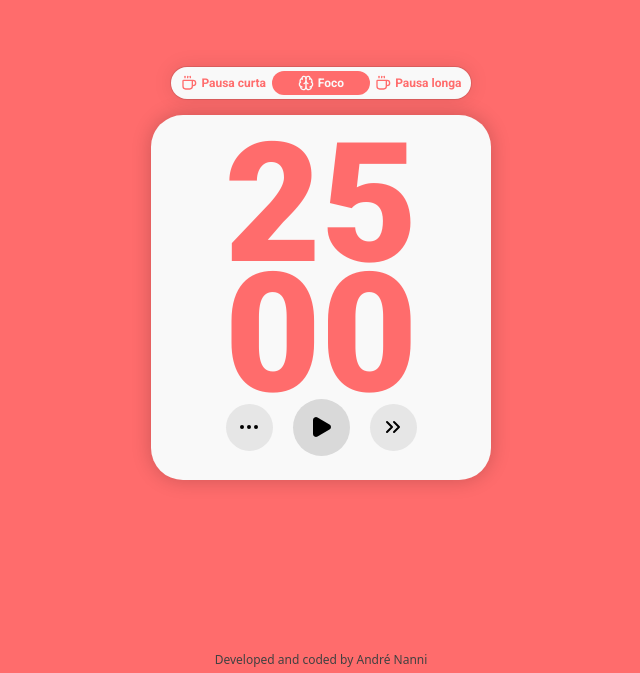
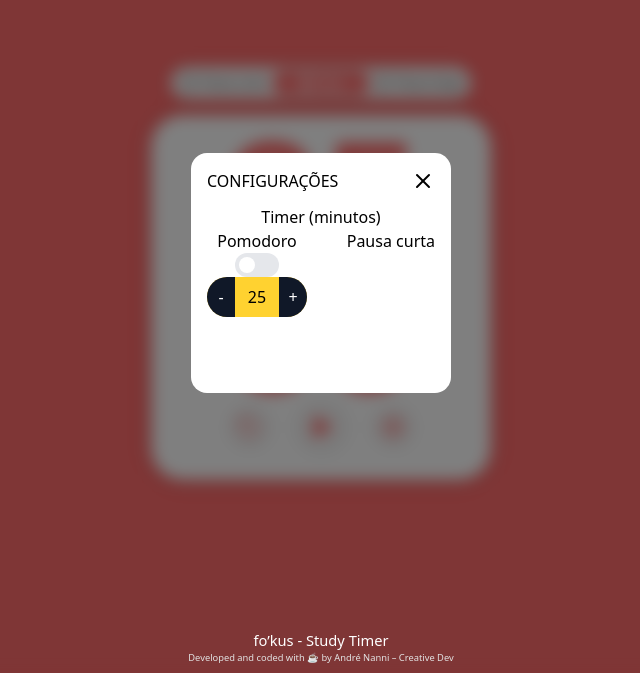
Before and after one commit to andrenanni/pomodoro-timer, a React (Vite) app: page / in a window 1280 px wide. Shown: the part 127-800 px from the top of the page, without its empty margins (319-959 px from the left). Built offline with nearby package versions, Linux system fonts and the light colour scheme.

Commit message:
montagem do menu setting

```diff
--- a/package.json
+++ b/package.json
@@ -10,6 +10,7 @@
     "preview": "vite preview"
   },
   "dependencies": {
+    "@headlessui/react": "^2.2.9",
     "@tailwindcss/vite": "^4.1.11",
     "lucide-react": "^0.525.0",
     "react": "^19.1.0",
--- a/src/App.jsx
+++ b/src/App.jsx
@@ -20,7 +20,7 @@ function App() {
 
       <PomodoroCycle currentCycle={currentCycle}/>
 
-      <div className="w-[340px] h-max-[383px] bg-[#f9f9f9] rounded-4xl flex flex-col justify-evenly p-6 shadow-[0_0_20px_rgba(0,0,0,0.20)]">
+      <div className="w-[340px] h-max-[383px] bg-white rounded-4xl flex flex-col justify-evenly p-6 shadow-[0_0_20px_rgba(0,0,0,0.20)]">
         <Timer
           minutes={String(minutes).padStart(2, '0')}
           seconds={String(seconds).padStart(2, '0')}
--- a/src/Components/Buttons.jsx
+++ b/src/Components/Buttons.jsx
@@ -1,11 +1,16 @@
-import { Play, Ellipsis, ChevronsRight } from "lucide-react";
+import { Play, Settings, RotateCcw } from "lucide-react";
+import { useContext } from "react";
+import { PomodoroContext } from "../context/PomodoroContext";
 
 function Buttons({ onCycle, onSetting, onPlay }){
+
+const {currentColor} = useContext(PomodoroContext)
+
     return(
-        <div className="flex items-center justify-center gap-5">
-            <button onClick={onSetting} className="bg-[#e6e6e6] rounded-full w-[47px] h-[47px] flex justify-center items-center cursor-pointer"><Ellipsis/></button>
-            <button onClick={onPlay} className="bg-[#d9d9d9] rounded-full w-[57px] h-[57px] flex justify-center items-center cursor-pointer"><Play className="fill-current"/></button>
-            <button onClick={onCycle} className="bg-[#e6e6e6] rounded-full w-[47px] h-[47px] flex justify-center items-center cursor-pointer"><ChevronsRight/></button>
+        <div className="flex items-center justify-center gap-5" style={{color: currentColor}}>
+            <button onClick={onCycle}className="bg-[#f4f4f4] rounded-full w-[47px] h-[47px] flex justify-center items-center cursor-pointer"><RotateCcw/></button>
+            <button onClick={onPlay} className="bg-[#f4f4f4] rounded-full w-[57px] h-[57px] flex justify-center items-center cursor-pointer"><Play className="fill-current"/></button>
+            <button onClick={onSetting} className="bg-[#f4f4f4] rounded-full w-[47px] h-[47px] flex justify-center items-center cursor-pointer"><Settings/></button>
         </div>
     );
 }
--- a/src/Components/Footer.jsx
+++ b/src/Components/Footer.jsx
@@ -1,6 +1,9 @@
 function Footer(){
     return(
-        <div className="text-[#414141] bottom-1 fixed text-[9pt]">Developed and coded by André Nanni</div>
+        <div className="flex flex-col bottom-2 fixed text-center">
+        <div className="text-[11pt] text-white">fo’kus - Study Timer</div>
+        <div className="text-[7pt] text-[#e3e3e3]" >Developed and coded with ☕ by André Nanni – Creative Dev</div>
+        </div>
     )
 }
 
--- a/src/Components/ModalSettings.jsx
+++ b/src/Components/ModalSettings.jsx
@@ -1,7 +1,12 @@
 import { X } from "lucide-react";
 import InputSpinner from "./InputSpinner";
+import { Switch } from '@headlessui/react'
+import { useState } from "react";
 
 function ModalSettings({showSetting, onClose, valueInput, setValueInput}){
+
+const [enabled, setEnabled] = useState(false)
+
     return(
         <div className={` ${showSetting ? 'flex' : 'hidden'} fixed w-screen h-screen items-center justify-center bg-black/50 backdrop-blur-sm`}>
             <div className="w-65 h-60 rounded-2xl bg-white z-50 flex flex-col items-center p-4 gap-3">
@@ -14,6 +19,13 @@ function ModalSettings({showSetting, onClose, valueInput, setValueInput}){
                     <div className="flex w-full justify-between">
                         <div className="flex flex-col items-center">
                             <p>Pomodoro</p>
+                            <Switch
+                                checked={enabled}
+                                onChange={setEnabled}
+                                className="group inline-flex h-6 w-11 items-center rounded-full bg-gray-200 transition data-checked:bg-[#2AE68F]"
+                                >
+                                <span className="size-4 translate-x-1 rounded-full bg-white transition group-data-checked:translate-x-6" />
+                            </Switch>
                             <InputSpinner
                                 type="pomodoro"
                                 value={valueInput.pomodoro}
--- a/src/Components/PomodoroCycle.jsx
+++ b/src/Components/PomodoroCycle.jsx
@@ -7,10 +7,13 @@ function PomodoroCycle(){
     const {handleCycle, currentCycle} = useContext(PomodoroContext)
 
     return(
-        <div className="flex justify-evenly p-1 bg-[#f9f9f9] shadow-[0_0_20px_rgba(0,0,0,0.10)] ring ring-black/10 min-w-25 h-auto w-75 rounded-full text-[#FF6C6C] font-roboto font-bold text-xs">
-            <button onClick={() => handleCycle("pausaCurta")} className={`${currentCycle === "pausaCurta" ? "bg-[#7bb35d] text-[#f9f9f9] " : "" } flex items-center justify-center gap-1 rounded-full w-25 cursor-pointer`}><Coffee className="w-4"/>Pausa curta</button>
-            <button onClick={() => handleCycle("foco")} className={`${currentCycle === "foco" ? "bg-[#FF6C6C] text-[#f9f9f9] " : "" } flex items-center justify-center gap-1 rounded-full w-25 cursor-pointer`}><Brain className="w-4"/>Foco</button>
-            <button onClick={() => handleCycle("pausaLonga")} className={`${currentCycle === "pausaLonga" ? "bg-[#406E9F] text-[#f9f9f9] " : "" } flex items-center justify-center gap-1 rounded-full w-25 cursor-pointer`}><Coffee className="w-4"/>Pausa longa</button>
+        <div className="flex justify-evenly p-1 bg-white shadow-[0_0_20px_rgba(0,0,0,0.10)] ring ring-black/10 min-w-25 h-auto w-75 rounded-full font-roboto font-bold text-xs">
+            <button onClick={() => handleCycle("pausaCurta")} className={`${currentCycle === "pausaCurta" ? "bg-[#7bb35d] text-white " : "text-[#606060]" } flex items-center justify-center gap-1 rounded-full w-25 cursor-pointer`}
+            ><Coffee className="w-4"/>Pausa curta</button>
+            <button onClick={() => handleCycle("foco")} className={`${currentCycle === "foco" ? "bg-[#FF6C6C] text-white " : "text-[#606060]" } flex items-center justify-center gap-1 rounded-full w-25 cursor-pointer`}
+            ><Brain className="w-4"/>Foco</button>
+            <button onClick={() => handleCycle("pausaLonga")} className={`${currentCycle === "pausaLonga" ? "bg-[#406E9F] text-white " : "text-[#606060]" } flex items-center justify-center gap-1 rounded-full w-25 cursor-pointer`}
+            ><Coffee className="w-4"/>Pausa longa</button>
         </div>
     );
 }
--- a/src/Components/Timer.jsx
+++ b/src/Components/Timer.jsx
@@ -1,10 +1,24 @@
+import { useContext } from "react";
+import { PomodoroContext } from "../context/PomodoroContext";
+
 function Timer(props){
+
+    const {currentCycle} = useContext(PomodoroContext)
+
+    const colors = {
+        pausaCurta: "#7bb35d",
+        foco: "#FF6C6C",
+        pausaLonga: "#406E9F"
+    }
+
+    const textColor = colors[currentCycle]
+
     return(
-        <div className="flex flex-col items-center justify-center leading-[130px]">
-            <span className="text-[125pt] font-roboto font-black text-[#FF6C6C]">
+        <div className=" flex flex-col items-center justify-center leading-[130px] text-[125pt] font-roboto font-black" style={{ color: textColor}} >
+            <span>
                 {props.minutes}
             </span>
-            <span className="text-[125pt] font-roboto font-black text-[#FF6C6C]">
+            <span>
                 {props.seconds}
             </span>
         </div>
--- a/src/context/PomodoroProvider.jsx
+++ b/src/context/PomodoroProvider.jsx
@@ -8,7 +8,7 @@ export function PomodoroProvider({ children }){
   const [time, setTime] = useState(1500);
   const [currentCycle, setCurrentCycle] = useState("foco");
   const [currentColor, setCurrentColor] = useState('#FF6C6C');
-  const [showSetting, setShowSetting] = useState(false);
+  const [showSetting, setShowSetting] = useState(true);
   const [valueInput, setValueInput] = useState({
     pomodoro: 25,
     pausaCurta: 5,
@@ -29,12 +29,6 @@ function handleCycle(currentCycle){
     setCurrentColor('#406E9F')
     setCurrentCycle(currentCycle)
   }
-
-  /*  const cycleIndex = cycleOptions.findIndex(cycle => cycle.label === currentCycle);
-  let cycle = cycleIndex + 1;
-  cycle > 2 ? cycle = 0 : null
-  setCurrentCycle(cycleOptions[cycle].label)
-  setCurrentColor(cycleOptions[cycle].color) */
 }
 
 function handleSetting(){
```
Also changed, not shown: 1 other file (tests, documents, lock files or other folders).
